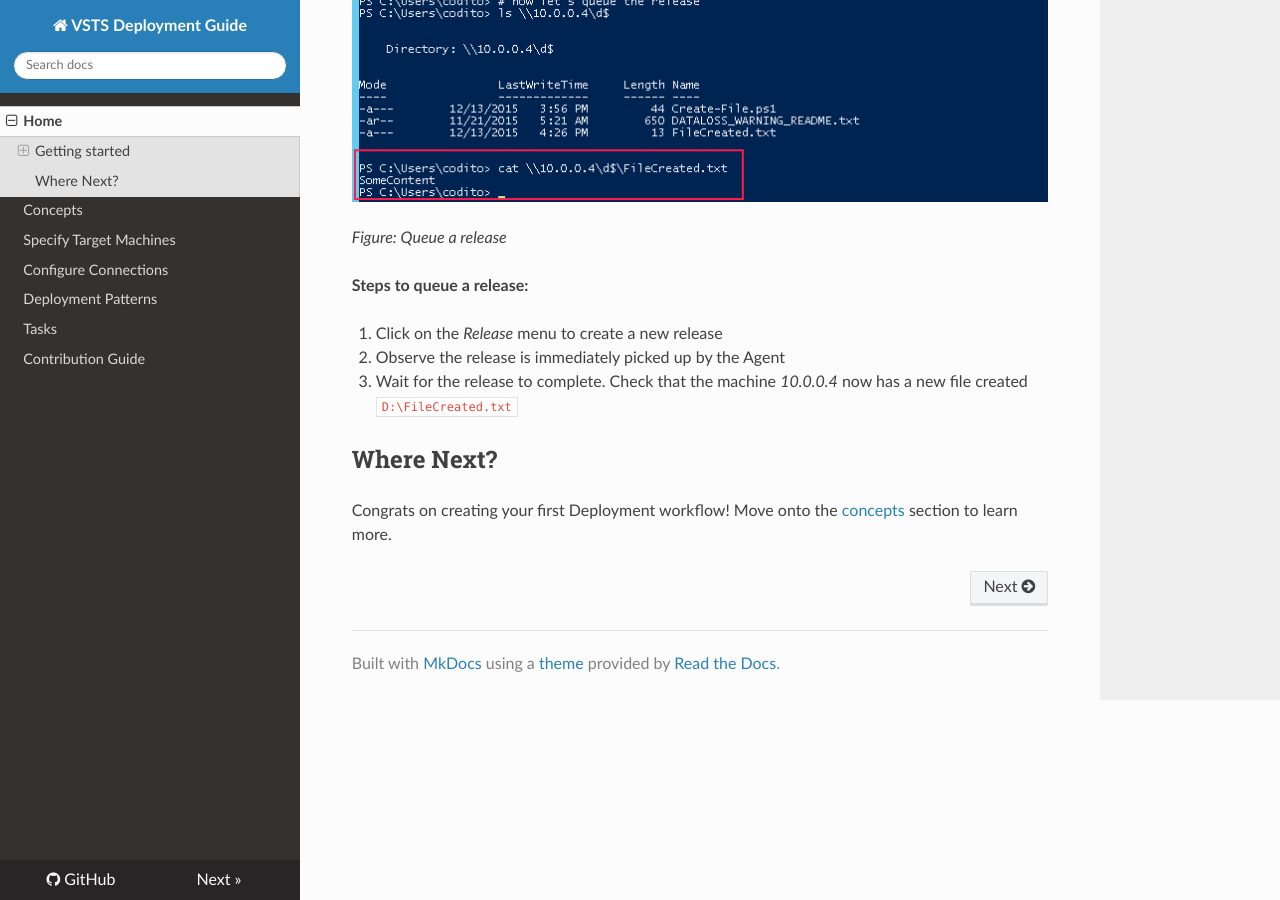
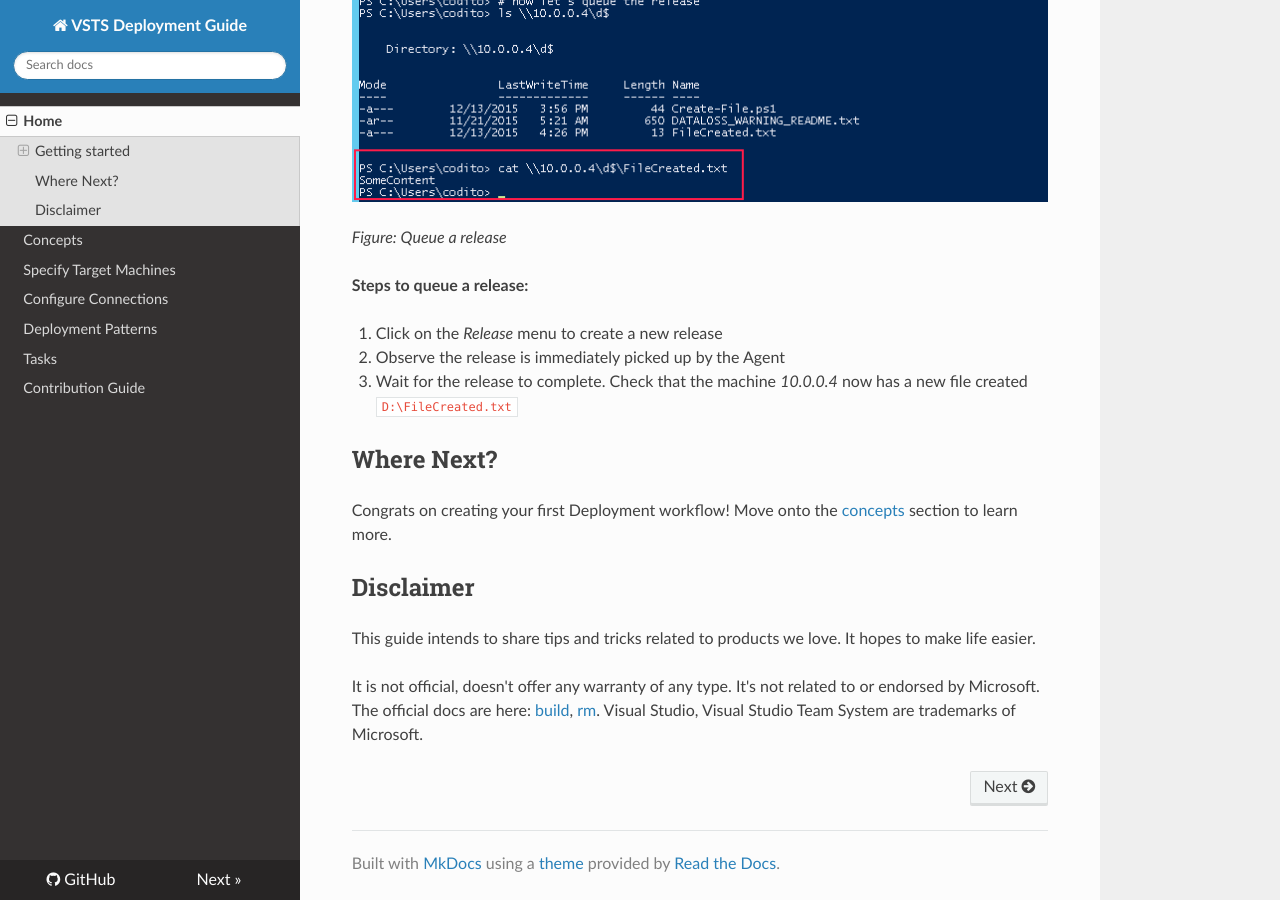
Before and after one commit to codito/vsts-deploy-guide, an MkDocs documentation site: the page built from docs/index.md, in a window 1280 px wide and 900 px high, scrolled down 4705 px. Built offline with MkDocs 1.6.1, drawn with Linux system fonts in a browser that asks for light colours; nearby versions of some CDN libraries; old or Windows-style settings are respelled for this version of MkDocs; some of the changed text lies outside the part shown.

Commit message:
Remove stale lock files for Libreoffice. Add a disclaimer and google analytics. Ready to :ship:

```diff
--- a/docs/index.md
+++ b/docs/index.md
@@ -9,11 +9,10 @@ Later in this guide, we will walk through some deployment related [concepts][],
 then [specify][target-machines] the deployment machines,
 [configure][configure-connections] them and so on. Feel free to explore around.
 
-If you've been here earlier, you may check out the [changelog][] to check new
-additions.
-
 This guide is a product of the community. You can [contribute][] too! We gladly
 accept any improvements and ideas :)
+
+Please read the [disclaimer][].
 
 ---
 
@@ -126,8 +125,18 @@ At this point, we're all set to queue a release.
 Congrats on creating your first Deployment workflow! Move onto the [concepts][]
 section to learn more.
 
+## Disclaimer
+This guide intends to share tips and tricks related to products we
+love. It hopes to make life easier.
+
+It is not official, doesn't offer any warranty of any type. It's not
+related to or endorsed by Microsoft. The official docs are here: [build][],
+[rm][]. Visual Studio, Visual Studio Team System are trademarks of Microsoft.
+
 [concepts]: /concepts
 [target-machines]: /target-machines
 [configure-connections]: /configure-connections
 [contribute]: /contribute
-[changelog]: #changelog
+[disclaimer]: #disclaimer
+[build]: https://msdn.microsoft.com/Library/vs/alm/build/overview
+[rm]: https://msdn.microsoft.com/Library/vs/alm/Release/overview
--- a/mkdocs.yml
+++ b/mkdocs.yml
@@ -1,5 +1,5 @@
 site_name: VSTS Deployment Guide
-repo_url: https://github.com/codito/vso-deploy-guide
+repo_url: https://github.com/codito/vsts-deploy-guide
 theme: readthedocs
 pages:
     - Home: index.md
@@ -10,3 +10,4 @@ pages:
     - Deployment Patterns: patterns.md
     - Tasks: tasks.md
     - Contribution Guide: contribute.md
+google-analytics: ["UA-66268-8", "vsts-deploy-guide.readthedocs.com"]
```
Also changed, not shown: 1 other file.
